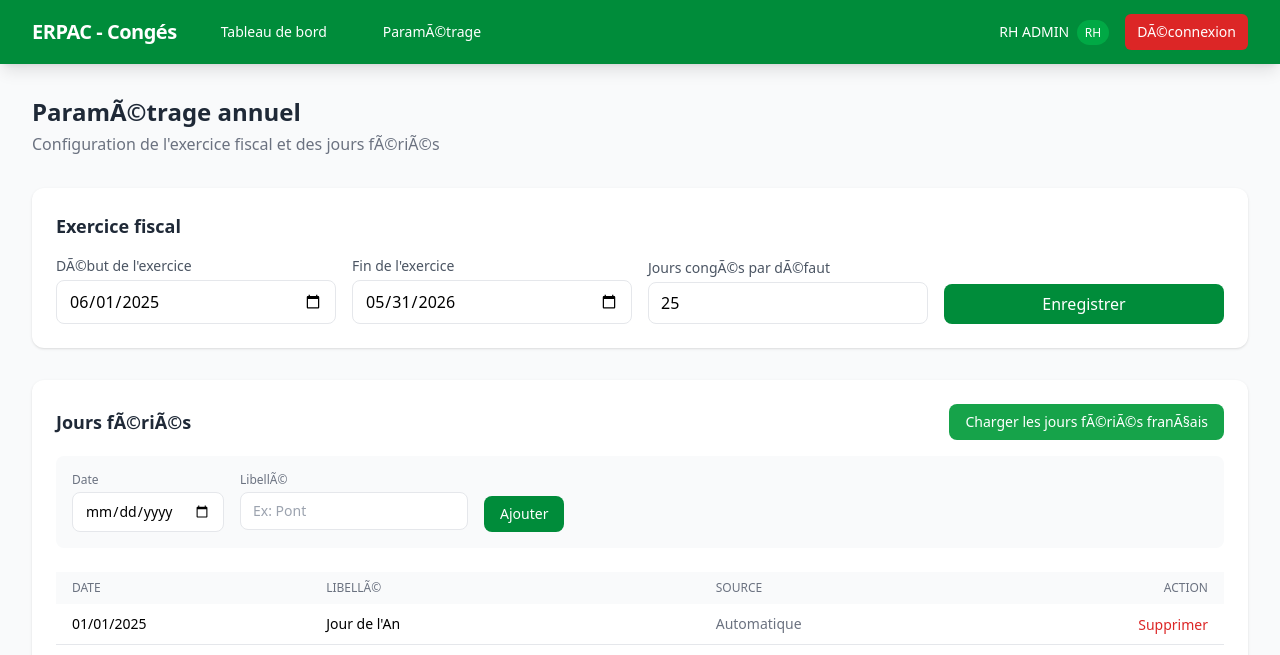
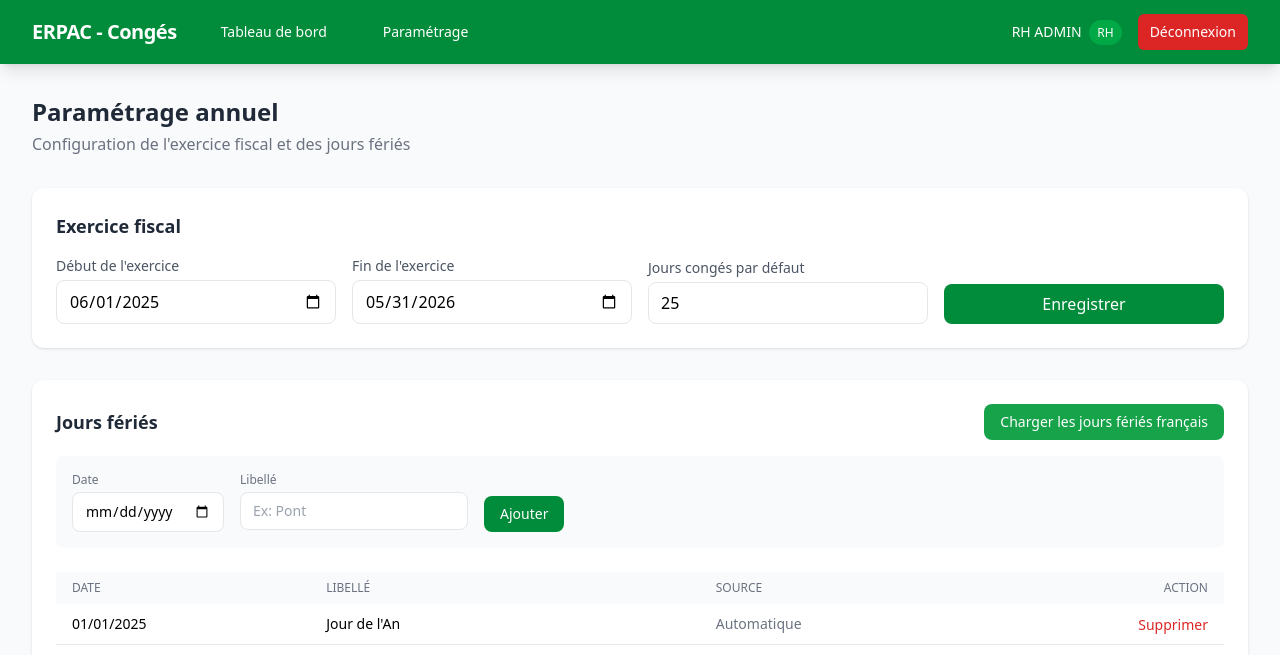
Before and after one commit to KevinRouxERPAC/Gestion-Conges, a Flask app: page /rh/parametrage in a window 1280 px wide. Shown: the top 655 px of the page. Run offline with Flask 3, Linux system fonts and the light colour scheme; a user stored in the database is signed in; some libraries are stand-ins or nearby versions.

Commit message:
Fix French accentuation errors in various templates, correcting terms related to "congé" and "paramétrage" for improved readability and accuracy.

```diff
--- a/templates/auth/login.html
+++ b/templates/auth/login.html
@@ -6,7 +6,7 @@
     <div class="bg-white rounded-2xl shadow-xl p-8 w-full max-w-md">
         <div class="text-center mb-8">
             <h1 class="text-3xl font-bold text-gray-800">ERPAC</h1>
-            <p class="text-gray-500 mt-2">Gestion des CongÃ©s</p>
+            <p class="text-gray-500 mt-2">Gestion des Congés</p>
         </div>
 
         <form method="POST" class="space-y-6">
--- a/templates/base.html
+++ b/templates/base.html
@@ -34,16 +34,16 @@
                     <span class="text-xl font-bold tracking-tight">ERPAC - Congés</span>
                     {% if current_user.role == 'rh' %}
                     <a href="{{ url_for('rh.dashboard') }}" class="hover:bg-erpac-dark px-3 py-2 rounded-md text-sm font-medium">Tableau de bord</a>
-                    <a href="{{ url_for('rh.parametrage') }}" class="hover:bg-erpac-dark px-3 py-2 rounded-md text-sm font-medium">ParamÃ©trage</a>
+                    <a href="{{ url_for('rh.parametrage') }}" class="hover:bg-erpac-dark px-3 py-2 rounded-md text-sm font-medium">Paramétrage</a>
                     {% else %}
-                    <a href="{{ url_for('salarie.accueil') }}" class="hover:bg-erpac-dark px-3 py-2 rounded-md text-sm font-medium">Mes congÃ©s</a>
+                    <a href="{{ url_for('salarie.accueil') }}" class="hover:bg-erpac-dark px-3 py-2 rounded-md text-sm font-medium">Mes congés</a>
                     {% endif %}
                 </div>
                 <div class="flex items-center space-x-4">
                     <span class="text-sm">{{ current_user.prenom }} {{ current_user.nom }}
                         <span class="bg-erpac-light text-xs px-2 py-1 rounded-full ml-1">{{ current_user.role|upper }}</span>
                     </span>
-                    <a href="{{ url_for('auth.logout') }}" class="bg-red-600 hover:bg-red-700 px-3 py-2 rounded-md text-sm font-medium transition">DÃ©connexion</a>
+                    <a href="{{ url_for('auth.logout') }}" class="bg-red-600 hover:bg-red-700 px-3 py-2 rounded-md text-sm font-medium transition">Déconnexion</a>
                 </div>
             </div>
         </div>
--- a/templates/rh/parametrage.html
+++ b/templates/rh/parametrage.html
@@ -1,10 +1,10 @@
 {% extends "base.html" %}
-{% block title %}ParamÃ©trage annuel{% endblock %}
+{% block title %}Paramétrage annuel{% endblock %}
 
 {% block content %}
 <div class="mb-8">
-    <h1 class="text-2xl font-bold text-gray-800">ParamÃ©trage annuel</h1>
-    <p class="text-gray-500 mt-1">Configuration de l'exercice fiscal et des jours fÃ©riÃ©s</p>
+    <h1 class="text-2xl font-bold text-gray-800">Paramétrage annuel</h1>
+    <p class="text-gray-500 mt-1">Configuration de l'exercice fiscal et des jours fériés</p>
 </div>
 
 <!-- Parametrage exercice -->
@@ -13,7 +13,7 @@
     <form method="POST" class="grid grid-cols-1 md:grid-cols-4 gap-4 items-end">
         <input type="hidden" name="action" value="save_parametrage">
         <div>
-            <label class="block text-sm text-gray-600 mb-1">DÃ©but de l'exercice</label>
+            <label class="block text-sm text-gray-600 mb-1">Début de l'exercice</label>
             <input type="date" name="debut_exercice" required
                    value="{{ parametrage.debut_exercice.strftime('%Y-%m-%d') if parametrage else '' }}"
                    class="w-full px-3 py-2 border rounded-lg focus:ring-2 focus:ring-erpac-primary">
@@ -25,7 +25,7 @@
                    class="w-full px-3 py-2 border rounded-lg focus:ring-2 focus:ring-erpac-primary">
         </div>
         <div>
-            <label class="block text-sm text-gray-600 mb-1">Jours congÃ©s par dÃ©faut</label>
+            <label class="block text-sm text-gray-600 mb-1">Jours congés par défaut</label>
             <input type="number" name="jours_conges_defaut" min="0" required
                    value="{{ parametrage.jours_conges_defaut if parametrage else 25 }}"
                    class="w-full px-3 py-2 border rounded-lg focus:ring-2 focus:ring-erpac-primary">
@@ -41,11 +41,11 @@
 <!-- Jours feries -->
 <div class="bg-white rounded-xl shadow p-6">
     <div class="flex items-center justify-between mb-4">
-        <h2 class="text-lg font-semibold text-gray-800">Jours fÃ©riÃ©s</h2>
+        <h2 class="text-lg font-semibold text-gray-800">Jours fériés</h2>
         <form method="POST" class="inline">
             <input type="hidden" name="action" value="charger_feries">
             <button type="submit" class="bg-green-600 hover:bg-green-700 text-white text-sm font-medium py-2 px-4 rounded-lg transition">
-                Charger les jours fÃ©riÃ©s franÃ§ais
+                Charger les jours fériés français
             </button>
         </form>
     </div>
@@ -58,7 +58,7 @@
             <input type="date" name="date_ferie" required class="px-3 py-2 border rounded-lg text-sm focus:ring-2 focus:ring-erpac-primary">
         </div>
         <div>
-            <label class="block text-xs text-gray-500 mb-1">LibellÃ©</label>
+            <label class="block text-xs text-gray-500 mb-1">Libellé</label>
             <input type="text" name="libelle_ferie" placeholder="Ex: Pont" class="px-3 py-2 border rounded-lg text-sm focus:ring-2 focus:ring-erpac-primary">
         </div>
         <div class="flex items-end">
@@ -73,7 +73,7 @@
         <thead class="bg-gray-50">
             <tr>
                 <th class="px-4 py-2 text-left text-xs font-medium text-gray-500 uppercase">Date</th>
-                <th class="px-4 py-2 text-left text-xs font-medium text-gray-500 uppercase">LibellÃ©</th>
+                <th class="px-4 py-2 text-left text-xs font-medium text-gray-500 uppercase">Libellé</th>
                 <th class="px-4 py-2 text-left text-xs font-medium text-gray-500 uppercase">Source</th>
                 <th class="px-4 py-2 text-right text-xs font-medium text-gray-500 uppercase">Action</th>
             </tr>
@@ -85,7 +85,7 @@
                 <td class="px-4 py-2 text-sm font-medium">{{ jf.libelle }}</td>
                 <td class="px-4 py-2 text-sm text-gray-500">{{ 'Automatique' if jf.auto_genere else 'Manuel' }}</td>
                 <td class="px-4 py-2 text-right">
-                    <form method="POST" class="inline" onsubmit="return confirm('Supprimer ce jour fÃ©riÃ© ?')">
+                    <form method="POST" class="inline" onsubmit="return confirm('Supprimer ce jour férié ?')">
                         <input type="hidden" name="action" value="supprimer_ferie">
                         <input type="hidden" name="ferie_id" value="{{ jf.id }}">
                         <button type="submit" class="text-red-600 hover:text-red-800 text-sm">Supprimer</button>
@@ -96,7 +96,7 @@
         </tbody>
     </table>
     {% else %}
-    <p class="text-gray-500 text-center py-8">Aucun jour fÃ©riÃ© configurÃ©. Cliquez sur "Charger les jours fÃ©riÃ©s franÃ§ais" pour commencer.</p>
+    <p class="text-gray-500 text-center py-8">Aucun jour férié configuré. Cliquez sur "Charger les jours fériés français" pour commencer.</p>
     {% endif %}
 </div>
 {% endblock %}
```
Also changed, not shown: templates/rh/ajouter_conge.html (+8 -8 lines), templates/rh/dashboard.html (+13 -13 lines), templates/rh/modifier_conge.html (+6 -6 lines), templates/rh/salarie_detail.html (+11 -11 lines), templates/salarie/accueil.html (+12 -12 lines).
